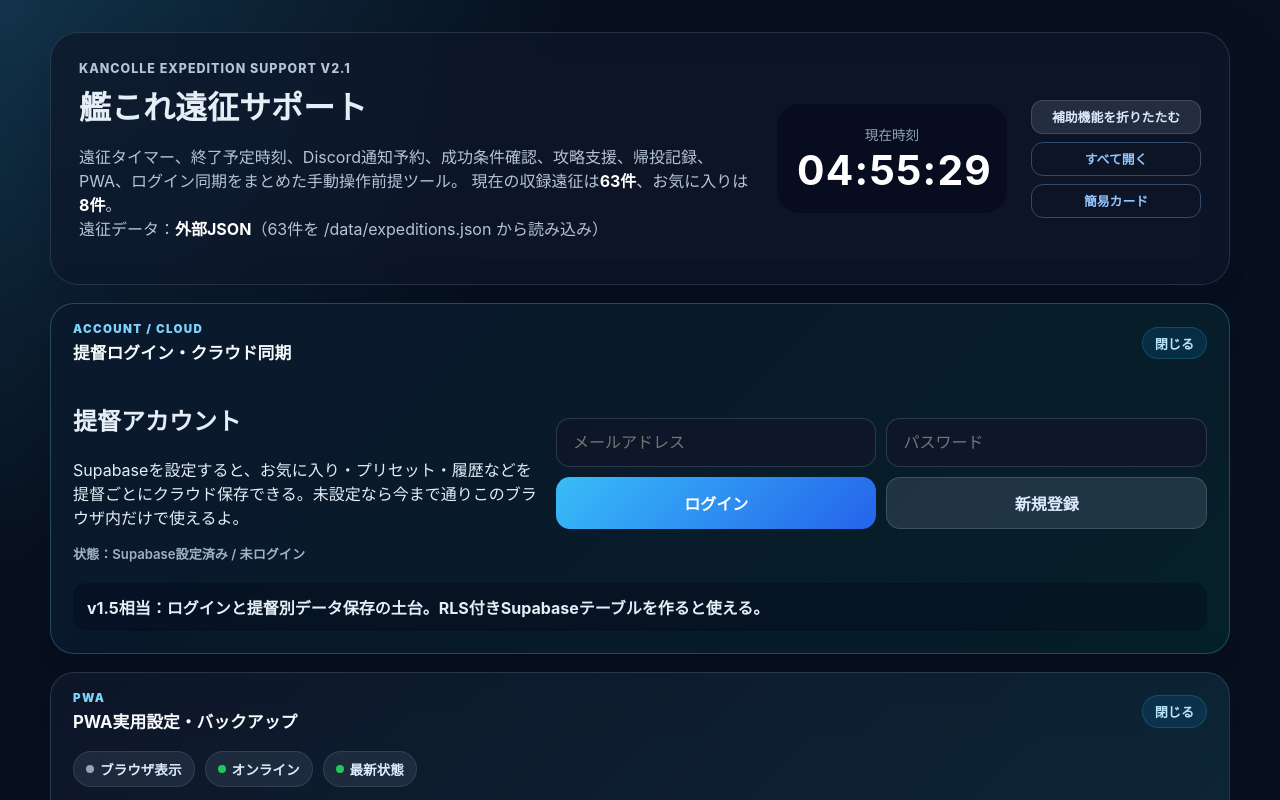
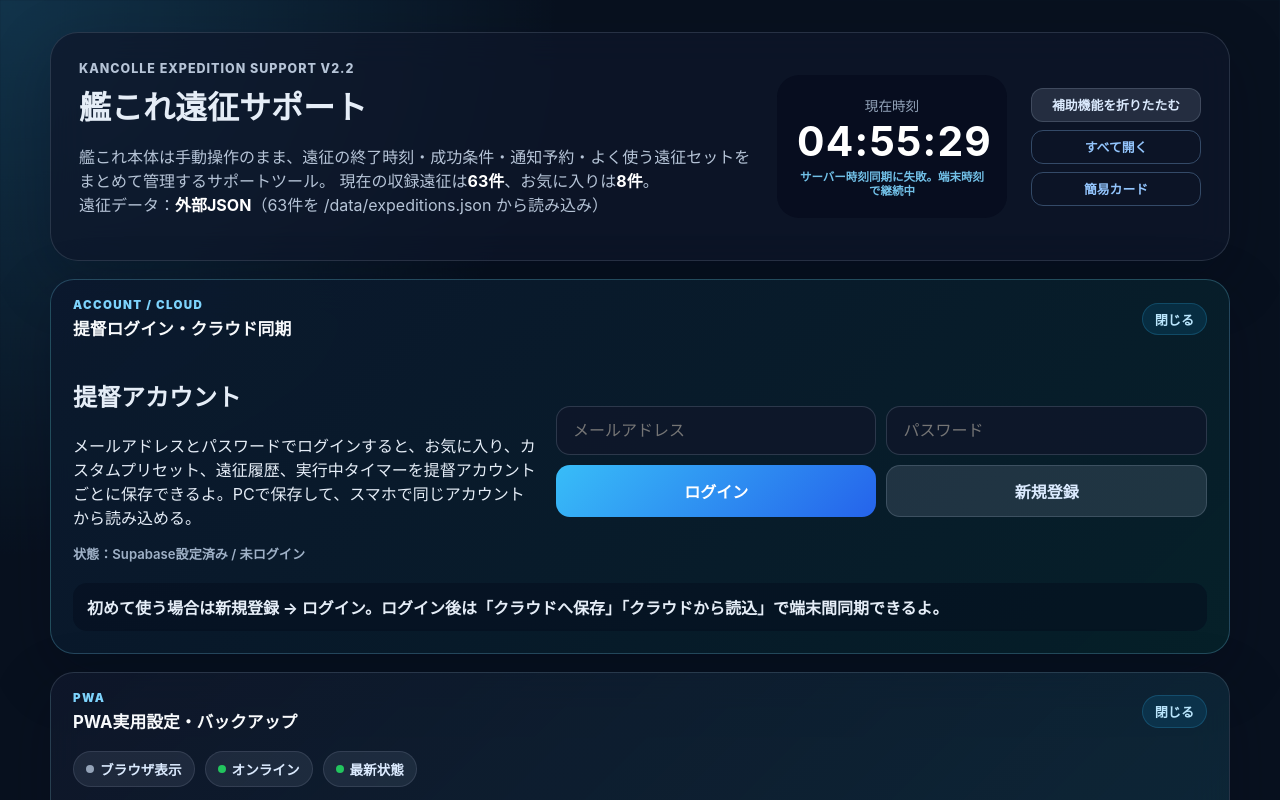
Before and after one commit to INKIE1108/kancolle-expedition-support, a React (Vite) app: page / in a window 1280 px wide. Shown: the top 800 px of the page. Built offline with nearby package versions, Linux system fonts and the light colour scheme; no server answers.

Commit message:
Release v2.2 improve explanations and server time sync

```diff
--- a/package.json
+++ b/package.json
@@ -1,7 +1,7 @@
 {
   "name": "kancolle-expedition-support",
   "private": true,
-  "version": "2.1.0",
+  "version": "2.2.0",
   "type": "module",
   "scripts": {
     "dev": "vite",
--- a/src/App.tsx
+++ b/src/App.tsx
@@ -294,6 +294,8 @@ function App() {
   const [guideMode, setGuideMode] = useState<GuideMode>("燃料");
   const [customPresetName, setCustomPresetName] = useState<string>("");
   const [customPresetDescription, setCustomPresetDescription] = useState<string>("");
+  const [serverTimeOffsetMs, setServerTimeOffsetMs] = useState<number>(0);
+  const [timeSyncMessage, setTimeSyncMessage] = useState<string>("端末時刻で動作中");
   const [now, setNow] = useState<number>(Date.now());
   const [log, setLog] = useState<string[]>([]);
   const [collapsedPanels, setCollapsedPanels] = useState<CollapseState>(() =>
@@ -331,6 +333,10 @@ function App() {
     return expeditions.find((item) => item.id === expeditionId) ?? fallbackExpeditions[0];
   }
 
+  function getSyncedNow(): number {
+    return Date.now() + serverTimeOffsetMs;
+  }
+
   function getPresetRatesFor(preset: ExpeditionPreset): ResourceRewards {
     return Object.values(preset.fleetExpeditionIds).reduce<ResourceRewards>(
       (total, expeditionId) => addResources(total, getResourceRate(findExpedition(expeditionId))),
@@ -558,9 +564,44 @@ function App() {
   }, []);
 
   useEffect(() => {
-    const timer = window.setInterval(() => setNow(Date.now()), 1000);
+    let cancelled = false;
+
+    async function syncServerTime() {
+      try {
+        const requestStartedAt = Date.now();
+        const response = await fetch(`${import.meta.env.BASE_URL}api/server-time`, { cache: "no-cache" });
+        if (!response.ok) throw new Error(`HTTP ${response.status}`);
+        const parsed = (await response.json()) as { serverTimeMs?: number };
+        if (typeof parsed.serverTimeMs !== "number") throw new Error("serverTimeMs missing");
+
+        const requestFinishedAt = Date.now();
+        const estimatedNetworkDelay = (requestFinishedAt - requestStartedAt) / 2;
+        const estimatedServerNow = parsed.serverTimeMs + estimatedNetworkDelay;
+        const offset = estimatedServerNow - requestFinishedAt;
+
+        if (!cancelled) {
+          setServerTimeOffsetMs(offset);
+          const rounded = Math.round(offset / 1000);
+          setTimeSyncMessage(Math.abs(rounded) <= 1 ? "サーバー時刻と同期中" : `サーバー時刻と同期中（端末差 ${rounded > 0 ? "+" : ""}${rounded}秒）`);
+        }
+      } catch {
+        if (!cancelled) setTimeSyncMessage("サーバー時刻同期に失敗。端末時刻で継続中");
+      }
+    }
+
+    syncServerTime();
+    const syncTimer = window.setInterval(syncServerTime, 5 * 60 * 1000);
+    return () => {
+      cancelled = true;
+      window.clearInterval(syncTimer);
+    };
+  }, []);
+
+  useEffect(() => {
+    setNow(Date.now() + serverTimeOffsetMs);
+    const timer = window.setInterval(() => setNow(Date.now() + serverTimeOffsetMs), 1000);
     return () => window.clearInterval(timer);
-  }, []);
+  }, [serverTimeOffsetMs]);
 
   useEffect(() => {
     const completedFleets = fleets.filter(
@@ -637,7 +678,7 @@ function App() {
 
   function startFleet(fleet: FleetTimer) {
     const expedition = findExpedition(fleet.expeditionId);
-    const startAt = Date.now();
+    const startAt = getSyncedNow();
     const endAt = startAt + expedition.durationMinutes * 60 * 1000;
     updateFleet(fleet.fleetNo, { startAt, endAt, notifiedAt: null, recordedAt: null });
     addLog(`開始: 第${fleet.fleetNo}艦隊 ${expedition.name}`);
@@ -843,7 +884,7 @@ function App() {
       history,
       collapsedPanels,
       savedAt: new Date().toISOString(),
-      appVersion: "2.1.0"
+      appVersion: "2.2.0"
     };
   }
 
@@ -999,10 +1040,10 @@ function App() {
     <main className={`app-shell mobile-tab-${mobileTab} ${compactFleetCards ? "compact-fleets" : ""}`}>
       <header className="hero">
         <div>
-          <p className="eyebrow">KanColle Expedition Support v2.1</p>
+          <p className="eyebrow">KanColle Expedition Support v2.2</p>
           <h1>艦これ遠征サポート</h1>
           <p>
-            遠征タイマー、終了予定時刻、Discord通知予約、成功条件確認、攻略支援、帰投記録、PWA、ログイン同期をまとめた手動操作前提ツール。
+            艦これ本体は手動操作のまま、遠征の終了時刻・成功条件・通知予約・よく使う遠征セットをまとめて管理するサポートツール。
             現在の収録遠征は<strong>{totalExpeditionCount}件</strong>、お気に入りは<strong>{pinnedExpeditionIds.length}件</strong>。
             <br />
             遠征データ：<strong>{dataStatus === "external" ? "外部JSON" : dataStatus === "fallback" ? "内蔵フォールバック" : dataStatus === "error" ? "JSON読み込み失敗" : "読み込み中"}</strong>（{dataMessage}）
@@ -1011,6 +1052,7 @@ function App() {
         <div className="hero-clock">
           <span>現在時刻</span>
           <strong>{formatClock(now)}</strong>
+          <small>{timeSyncMessage}</small>
         </div>
         <div className="hero-actions">
           <button type="button" className="secondary small" onClick={compactAssistPanels}>補助機能を折りたたむ</button>
@@ -1033,7 +1075,7 @@ function App() {
         <div className="fold-content account-grid">
           <div>
             <h2>提督アカウント</h2>
-            <p>Supabaseを設定すると、お気に入り・プリセット・履歴などを提督ごとにクラウド保存できる。未設定なら今まで通りこのブラウザ内だけで使えるよ。</p>
+            <p>メールアドレスとパスワードでログインすると、お気に入り、カスタムプリセット、遠征履歴、実行中タイマーを提督アカウントごとに保存できるよ。PCで保存して、スマホで同じアカウントから読み込める。</p>
             <p className="helper-text">状態：{isSupabaseConfigured ? (authState.user ? `ログイン中：${authState.user.email}` : "Supabase設定済み / 未ログイン") : "Supabase未設定"}</p>
           </div>
           <div className="account-form">
@@ -1052,7 +1094,7 @@ function App() {
               </>
             )}
           </div>
-          <div className="cloud-message">{cloudSyncMessage || "v1.5相当：ログインと提督別データ保存の土台。RLS付きSupabaseテーブルを作ると使える。"}</div>
+          <div className="cloud-message">{cloudSyncMessage || "初めて使う場合は新規登録 → ログイン。ログイン後は「クラウドへ保存」「クラウドから読込」で端末間同期できるよ。"}</div>
         </div>
       </details>
 
@@ -1080,7 +1122,7 @@ function App() {
               <input type="file" accept="application/json" onChange={importBackup} />
             </label>
           </div>
-          <p className="helper-text">Web公開してURLから使う想定。Vercel / Cloudflare Pagesでは build: npm run build、output: dist。完全に閉じた後のスマホ通知は、現状はDiscord通知が一番安定。設定バックアップはお気に入り、プリセット、履歴、折りたたみ状態を保存する。</p>
+          <p className="helper-text">URLからそのまま使えるWebアプリ。ホーム画面に追加するとアプリっぽく起動できるよ。手元に控えを残したい時は「設定を書き出し」、別端末や再設定時は「設定を読み込み」を使ってね。</p>
         </div>
       </details>
 
@@ -1097,7 +1139,7 @@ function App() {
         <div>
           <h2>通知設定</h2>
           <p>
-            v2.1では通知をシンプル化。提督ごとのDiscord Webhook URLを保存し、遠征開始時にサーバー側通知予約を作る方式に一本化したよ。
+            Discord Webhook URLを1回登録しておくと、各艦隊の「通知予約」をONにして遠征開始した時に、終了予定時刻と通知先をクラウドへ保存するよ。
           </p>
         </div>
         <div className="settings-grid simplified">
@@ -1113,7 +1155,7 @@ function App() {
             Discordテスト
           </button>
         </div>
-        <p className="helper-text">Webhook URLはログイン中ならクラウド保存対象。各艦隊の「通知予約」をONにして遠征開始すると、終了予定時刻と通知先をSupabaseへ保存する。</p>
+        <p className="helper-text">Webhook URLはログイン中ならクラウド保存対象。別端末でも同じ提督アカウントで読み込める。通知はDiscordのサーバー側通知予約に一本化しているので、ブラウザを閉じてもcron-dispatch実行時に送信できるよ。</p>
         </div>
       </details>
 
--- a/src/style.css
+++ b/src/style.css
@@ -1466,3 +1466,14 @@ button.small,
     display: block !important;
   }
 }
+
+/* v2.2: server-clock sync helper text */
+.hero-clock small {
+  display: block;
+  margin-top: 6px;
+  color: #7dd3fc;
+  font-size: 0.72rem;
+  font-weight: 700;
+  line-height: 1.25;
+  opacity: 0.9;
+}
```
Also changed, not shown: api/server-time.js (added, +9 -0 lines), 2 other files (tests, documents, lock files or other folders).
